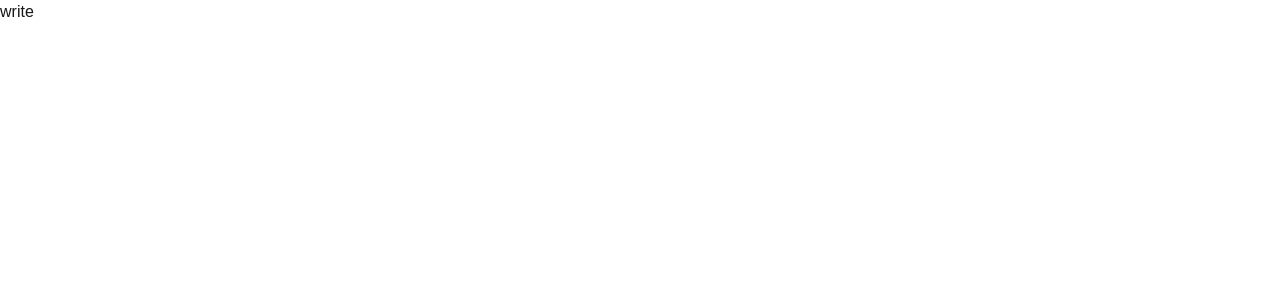
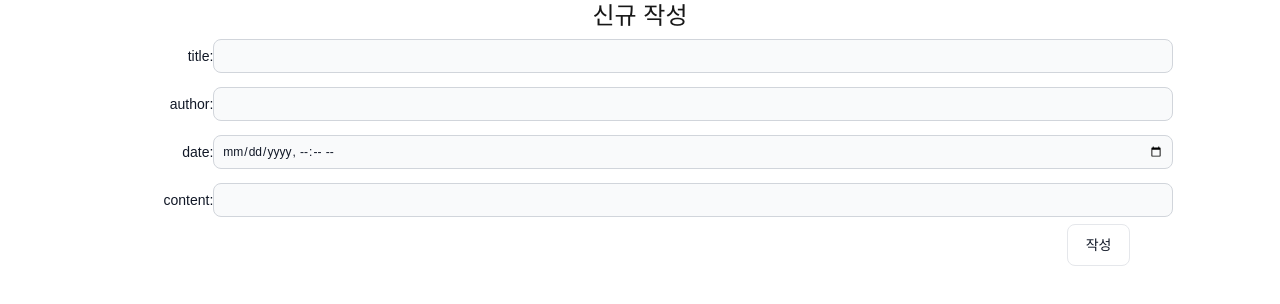
Before and after one commit to Gruzam0615/nextjsReact01, a Next.js app in the folder front/: page /page2/write in a window 1280 px wide. Shown: the top 304 px of the page. Built offline with nearby package versions, Linux system fonts and the light colour scheme.

Commit message:
/page2/write 글 작성 페이지 기초 구성 완료 글 작성 페이지 모달 기초 구성 완료(사용은 안함)

```diff
--- /dev/null
+++ b/front/app/components/Modal.tsx
@@ -0,0 +1,23 @@
+"use client";
+
+import "@/app/style/Modal.css";
+import { useRouter } from "next/navigation"
+
+export default function Modal({
+    children
+}: {
+    children: React.ReactNode
+}) {
+    const router = useRouter();
+
+    return (
+        <div className="modal-backdrop">
+            <div className="container mx-auto modal">
+                <button className="close-button" onClick={() => {
+                    router.back()
+                }} />
+                {children}
+            </div>
+        </div>
+    )
+}
--- a/front/app/layout.tsx
+++ b/front/app/layout.tsx
@@ -34,6 +34,9 @@ export default function RootLayout({
           <main>
             {children}
           </main>
+          <>
+            {/* {modal} */}
+          </>
         </div>
       </body>
     </html>
--- /dev/null
+++ b/front/app/modal/(.)page2/write/page.tsx
@@ -0,0 +1,12 @@
+import Modal from "@/app/components/Modal";
+import WritePost from "@/app/page2/write/page";
+
+export default function Page() {
+    return(
+        <>
+            <Modal>
+                <WritePost />
+            </Modal>
+        </>
+    );
+}
--- /dev/null
+++ b/front/app/modal/default.tsx
@@ -0,0 +1,3 @@
+export default function Default() {
+    return null;
+}
--- a/front/app/page2/page.tsx
+++ b/front/app/page2/page.tsx
@@ -1,12 +1,23 @@
 import Link from "next/link";
 
 import { getLists } from "@/app/api/page1";
-import { Timeline, TimelineBody, TimelineContent, TimelineItem, TimelinePoint, TimelineTime, TimelineTitle } from "flowbite-react";
+import { Button, Timeline, TimelineBody, TimelineContent, TimelineItem, TimelinePoint, TimelineTime, TimelineTitle } from "flowbite-react";
 
-export default async function Page1() {
+export default async function Page2() {
     const lists = await getLists();
 
     return (
+        <div className="">
+            <div className="grid grid-cols-3">
+                <div></div>
+                <div></div>
+                <div className="self-center justify-items-end">
+                    <Link href={`/page2/write`}>
+                        <Button color="gray">작성</Button>
+                    </Link>
+                </div>
+            </div>
+            <div className="grid grid-col">
                 <Timeline>
                     {
                         lists.map((list: Page2Interface) => (
@@ -23,5 +34,7 @@ export default async function Page1() {
                         ))
                     }
                 </Timeline>
+            </div>
+        </div>
     )
 }
--- /dev/null
+++ b/front/app/page2/write/page.tsx
@@ -0,0 +1,87 @@
+"use client";
+
+import { Button, Label, TextInput } from "flowbite-react";
+import { content } from "flowbite-react/tailwind";
+import { useState } from "react";
+
+export default function WritePost() {
+    const [ title, setTitle ] = useState("");
+    const [ author, setAuthor ] = useState("");
+    const [ date, setDate ] = useState("");
+    const [ content, setContent ] = useState("");
+
+    const onChangeTitle = (e: any) => {
+        setTitle(e.target.value);
+    }
+
+    const onChangeAuthor = (e: any) => {
+        setAuthor(e.target.value);
+    }
+
+    const onChangeDate = (e: any) => {
+        setDate(e.target.value);
+    }
+
+    const onChangeContent = (e: any) => {
+        setContent(e.target.value);
+    }
+
+    const doPost = () => {
+        console.log({
+            "title": title,
+            "author": author,
+            "date": date,
+            "content": content
+        })
+    }
+
+    return (
+        <div className="flex flex-col">
+            <div className="text-center">
+                <h5 className="text-2xl">신규 작성</h5>
+            </div>
+            <form>
+            <div className="flex flex-col">
+                <div className="flex flex-row h-12 text-end">
+                    <div className="w-2/12 self-center">
+                        <Label htmlFor="title" value="title: " />
+                    </div>
+                    <div className="w-9/12 self-center">
+                        <TextInput id="title" type="text" sizing="sm" value={title} onChange={onChangeTitle} required />
+                    </div>
+                </div>
+                <div className="flex flex-row h-12 text-end">
+                    <div className="w-2/12 self-center">
+                        <Label htmlFor="author" value="author: " />
+                    </div>
+                    <div className="w-9/12 self-center">
+                        <TextInput id="author" type="text" sizing="sm" value={author} onChange={onChangeAuthor} required/>
+                    </div>
+                </div>
+                <div className="flex flex-row h-12 text-end">
+                    <div className="w-2/12 self-center">
+                        <Label htmlFor="date" value="date: " />
+                    </div>
+                    <div className="w-9/12 self-center">
+                        <TextInput id="date" type="datetime-local" value={date} onChange={onChangeDate} sizing="sm"/>
+                    </div>
+                </div>
+                <div className="flex flex-row h-12 text-end">
+                    <div className="w-2/12 self-center">
+                        <Label htmlFor="content" value="content: " />
+                    </div>
+                    <div className="w-9/12 self-center">
+                        <TextInput id="content" type="text" sizing="sm" value={content} onChange={onChangeContent}/>
+                    </div>
+                </div>
+                <div className="flex flex-row justify-end">
+                    <div className="w-9/12"></div>
+                    <div className="w-2/12">
+                        <Button color="gray" onClick={doPost}>작성</Button>
+                    </div>
+                </div>
+            </div>
+            </form>
+        </div>
+    );
+}
--- /dev/null
+++ b/front/app/style/Modal.css
@@ -0,0 +1,56 @@
+
+.modal-backdrop {
+    position: absolute;
+    top: 0;
+    left: 0;
+    right: 0;
+    bottom: 0;
+    background-color: rgba(0, 0, 0, 0.7);
+    display: flex;
+    justify-content: center;
+    align-items: center;
+    z-index: 1000;
+  }
+
+  .modal {
+    width: 100%;
+    max-width: 1080px;
+    height: auto;
+    max-height: 1080px;
+    border: none;
+    border-radius: 12px;
+    background-color: white;
+    padding: 20px;
+    position: relative;
+    display: flex;
+    justify-content: center;
+    align-items: center;
+    font-size: 48px;
+    font-weight: 500;
+  }
+
+  .close-button {
+    position: absolute;
+    top: 10px;
+    right: 10px;
+    width: 48px;
+    height: 48px;
+    background-color: transparent;
+    border: none;
+    border-radius: 15px; /* Circular shape */
+    cursor: pointer;
+    display: flex;
+    align-items: center;
+    justify-content: center;
+    font-weight: 500;
+    font-size: 24px; /* Adjust font size as needed */
+  }
+
+  .close-button:hover {
+    background-color: #eee;
+  }
+
+  .close-button:after {
+    content: 'x';
+    color: black;
+  }
```
Lines whose indentation alone changed are shown as unchanged.
